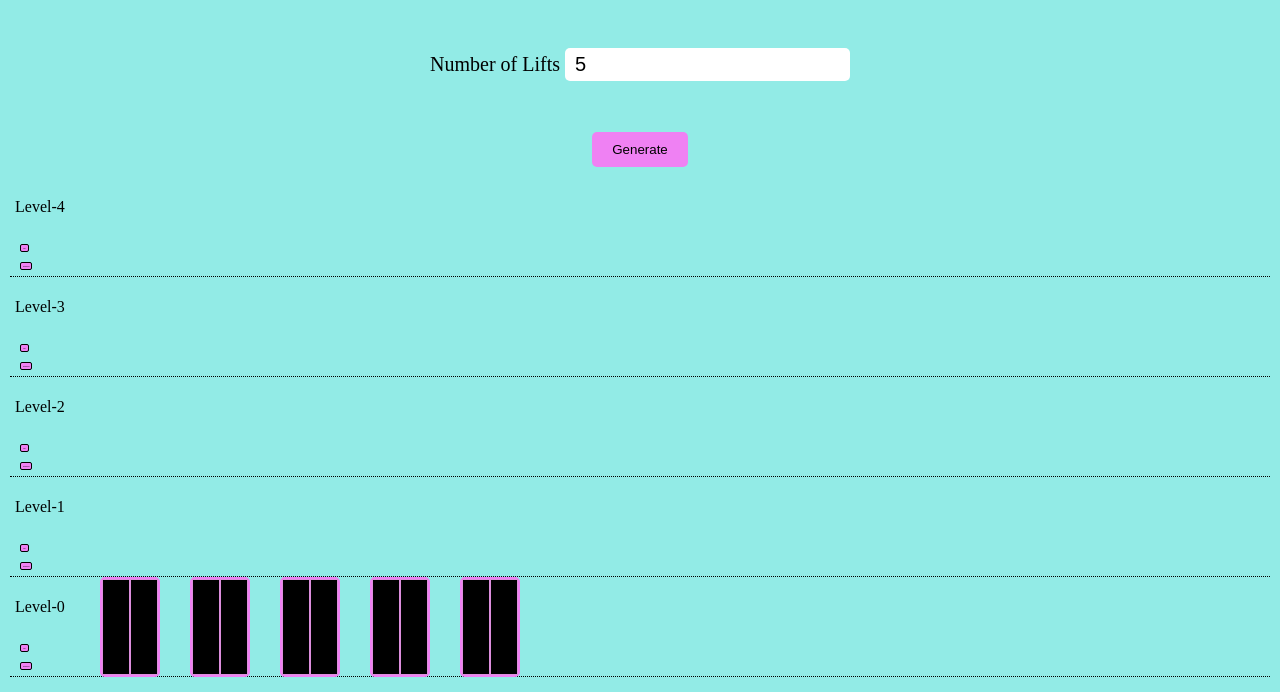
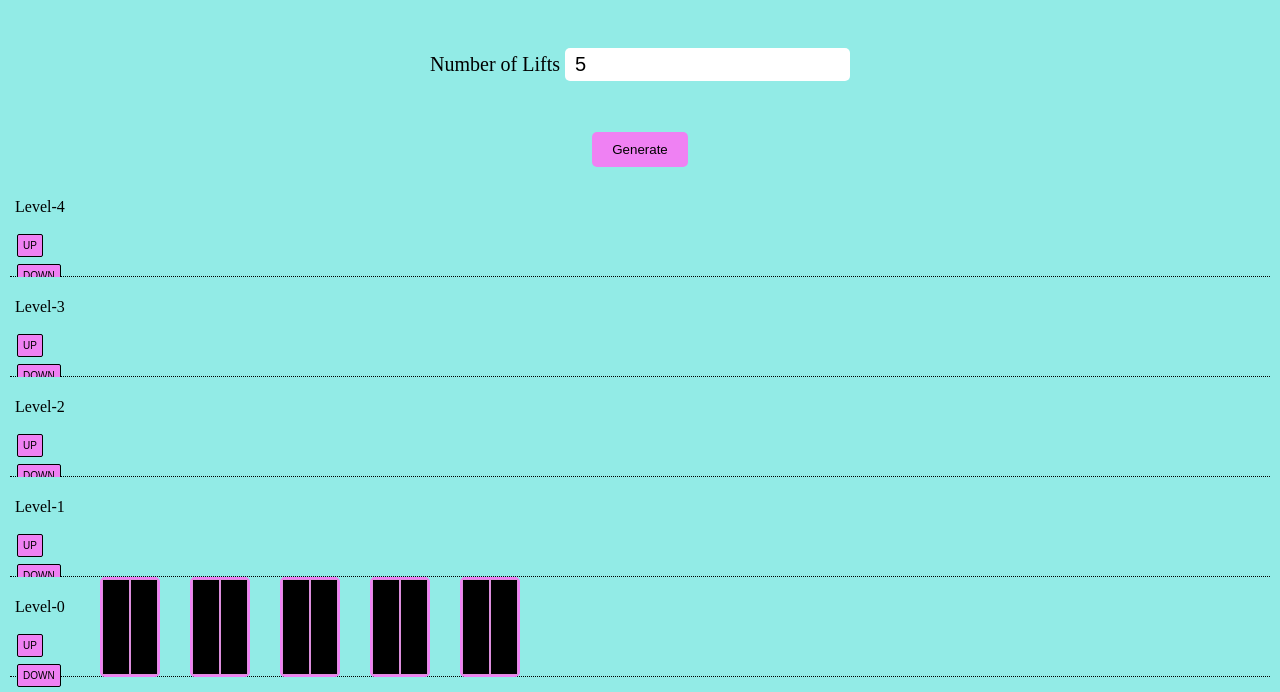
Before and after one commit to shineishukla/lift-simulation, a plain HTML site: page index.html in a window 1280 px wide. Both pictures are taken after typing "5", "5" into the empty fields and a click on the button "Generate". Shown: the part 122-814 px from the top of the page. Drawn offline with Linux system fonts and the light colour scheme.

Commit message:
Update style.css

```diff
--- a/style.css
+++ b/style.css
@@ -33,12 +33,12 @@ body {
     align-items: flex-start;
     background-color: #ef81f3;
     border: 1px solid;
-    margin: 5px;
+    margin: 2px;
     border-radius:2px;
-    font-size: 8px;
-    padding:2px;
-    margin-bottom: 0.25px;
-    font-size: 2px;
+    font-size: 10px;
+    padding:5px 5px;
+    margin-bottom: 5px;
+    display: inline;
 }
 
 .button-floor:hover {
@@ -178,7 +178,7 @@ body {
         border: 1px solid rgb(221, 142, 221);
         background-color: black;
   }
-.button-floor{
+/*.button-floor{
     justify-content: left;
     align-items: flex-start;
     background-color: #ef81f3;
@@ -189,7 +189,7 @@ body {
     padding:2px;
     margin-bottom: 0.25px;
     font-size: 2px;
-}
+}    */
 }
 
 
@@ -236,7 +236,7 @@ body {
         border: 1px solid rgb(221, 142, 221);
         background-color: black;;
 }
-.button-floor{
+/*.button-floor{
     justify-content: left;
     align-items: flex-start;
     background-color: #ef81f3;
@@ -247,5 +247,5 @@ body {
     padding:2px;
     margin-bottom: 0.25px;
     font-size: 2px;
+}  */
 }
-}
```
